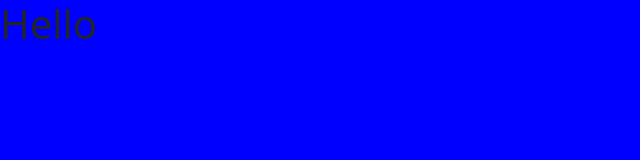
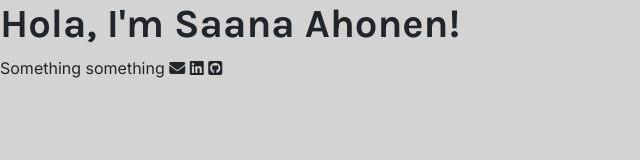
Before and after one commit to sapsu/portfolio-project, a plain HTML site: page index.html in a window 1280 px wide. Shown: the whole page, without its empty margins (0-640 px from the left). Drawn offline with nearby package versions, Linux system fonts and the light colour scheme.

Commit message:
Linked google fonts and fontawesome to the homepage

```diff
--- a/index.html
+++ b/index.html
@@ -18,10 +18,26 @@
       integrity="sha384-kenU1KFdBIe4zVF0s0G1M5b4hcpxyD9F7jL+jjXkk+Q2h455rYXK/7HAuoJl+0I4"
       crossorigin="anonymous"
     ></script>
-    <link rel="stylesheet" href="styles/styles.css" />
+    <link rel="preconnect" href="https://fonts.googleapis.com" />
+    <link rel="preconnect" href="https://fonts.gstatic.com" crossorigin />
+    <link
+      href="https://fonts.googleapis.com/css2?family=Inter&family=Karla:wght@400;700&display=swap"
+      rel="stylesheet"
+    />
+    <link rel="stylesheet" href="/styles/styles.css" />
+    <script
+      src="https://kit.fontawesome.com/b7280c259f.js"
+      crossorigin="anonymous"
+    ></script>
+
     <title>Portfolio</title>
   </head>
   <body>
-    <h1>Hello</h1>
+    <h1>Hola, I'm Saana Ahonen!</h1>
+    <p>
+      Something something <i class="fa-solid fa-envelope"></i>
+      <i class="fa-brands fa-linkedin"></i>
+      <i class="fa-brands fa-square-github"></i>
+    </p>
   </body>
 </html>
--- a/styles/styles.css
+++ b/styles/styles.css
@@ -1,3 +1,10 @@
 body {
-  background: blue;
+  background: lightgrey;
 }
+h1 {
+  font-family: "Karla", sans-serif;
+  font-weight: bold;
+}
+p {
+  font-family: "Inter", sans-serif;
+}
```
